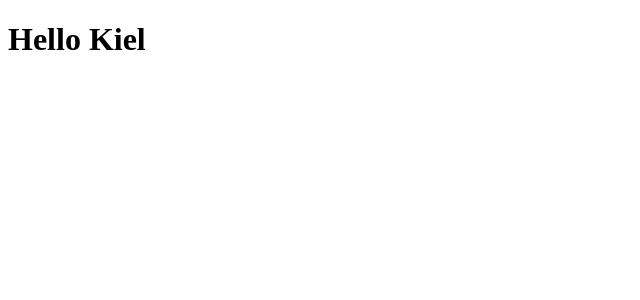
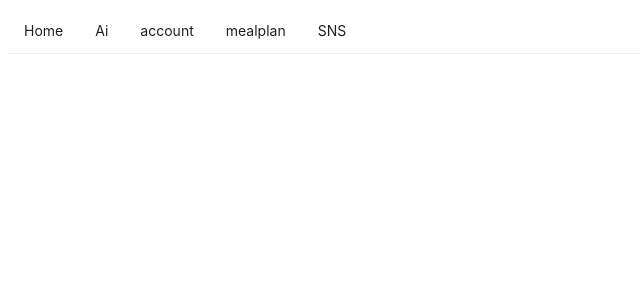
Before and after one commit to Betelgeuse-Blasters/GrocRE, a React (Vite) app in the folder frontEnd/: page / in a window 1280 px wide. Shown: the top 300 px of the page, without its empty margins (0-640 px from the left). Built offline with nearby package versions, Linux system fonts and the light colour scheme.

Commit message:
setting up routes for react router

```diff
--- a/frontEnd/src/App.jsx
+++ b/frontEnd/src/App.jsx
@@ -1,3 +1,18 @@
+import { Route, Routes } from "react-router-dom";
+import Home from "./pages/Home/Home";
+import Login from "./pages/Account/Login";
+import MealPlan from "./pages/MealPlans/MealPlan";
+import Ai from "./pages/AI/Ai";
+import Sns from "./pages/Social/Sns";
+
 export default function App() {
-  return <h1>Hello Kiel</h1>;
+  return (
+    <Routes>
+      <Route path="/" element={<Home />} />
+      <Route path="/ai" element={<Ai />} />
+      <Route path="/account" element={<Login />} />
+      <Route path="/mealplan" element={<MealPlan />} />
+      <Route path="/sns" element={<Sns />} />
+    </Routes>
+  );
 }
--- /dev/null
+++ b/frontEnd/src/NavBar.jsx
@@ -0,0 +1,33 @@
+import { Menu } from "antd";
+import { Link } from "react-router-dom";
+
+export default function NavBar() {
+  const menuListItems = [
+    {
+      label: <Link to="/">Home</Link>,
+      key: "home",
+    },
+    {
+      label: <Link to="/ai">Ai</Link>,
+      key: "ai",
+    },
+    {
+      label: <Link to="/account">account</Link>,
+      key: "account",
+    },
+    {
+      label: <Link to="/mealplan">mealplan</Link>,
+      key: "mealplan",
+    },
+    {
+      label: <Link to="/sns">SNS</Link>,
+      key: "sns",
+    },
+  ];
+
+  return (
+    <nav>
+      <Menu mode="horizontal" items={menuListItems} />
+    </nav>
+  );
+}
--- a/frontEnd/src/main.jsx
+++ b/frontEnd/src/main.jsx
@@ -1,9 +1,11 @@
 import React from "react";
 import ReactDOM from "react-dom/client";
 import App from "./App.jsx";
-
+import { BrowserRouter } from "react-router-dom";
 ReactDOM.createRoot(document.getElementById("root")).render(
   <React.StrictMode>
-    <App />
+    <BrowserRouter>
+      <App />
+    </BrowserRouter>
   </React.StrictMode>
 );
--- /dev/null
+++ b/frontEnd/src/pages/AI/Ai.jsx
@@ -0,0 +1,9 @@
+import NavBar from "../../NavBar";
+
+export default function Ai() {
+  return (
+    <div>
+      <NavBar />
+    </div>
+  );
+}
--- /dev/null
+++ b/frontEnd/src/pages/Account/Login.jsx
@@ -0,0 +1,9 @@
+import NavBar from "../../NavBar";
+
+export default function Login() {
+  return (
+    <div>
+      <NavBar />
+    </div>
+  );
+}
--- /dev/null
+++ b/frontEnd/src/pages/Home/Home.jsx
@@ -0,0 +1,9 @@
+import NavBar from "../../NavBar";
+
+export default function Home() {
+  return (
+    <div>
+      <NavBar />
+    </div>
+  );
+}
--- /dev/null
+++ b/frontEnd/src/pages/MealPlans/MealPlan.jsx
@@ -0,0 +1,9 @@
+import NavBar from "../../NavBar";
+
+export default function MealPlan() {
+  return (
+    <div>
+      <NavBar />
+    </div>
+  );
+}
--- /dev/null
+++ b/frontEnd/src/pages/Social/Sns.jsx
@@ -0,0 +1,9 @@
+import NavBar from "../../NavBar";
+
+export default function Sns() {
+  return (
+    <div>
+      <NavBar />
+    </div>
+  );
+}
```
Also changed, not shown: frontEnd/src/Components/MealPlans/Michael/special.jsx (deleted), frontEnd/src/Components/MealPlans/index.jsx (deleted), frontEnd/src/Components/Social/index.jsx (deleted), frontEnd/src/pages/MealPlans/Michael/special.jsx (added).
